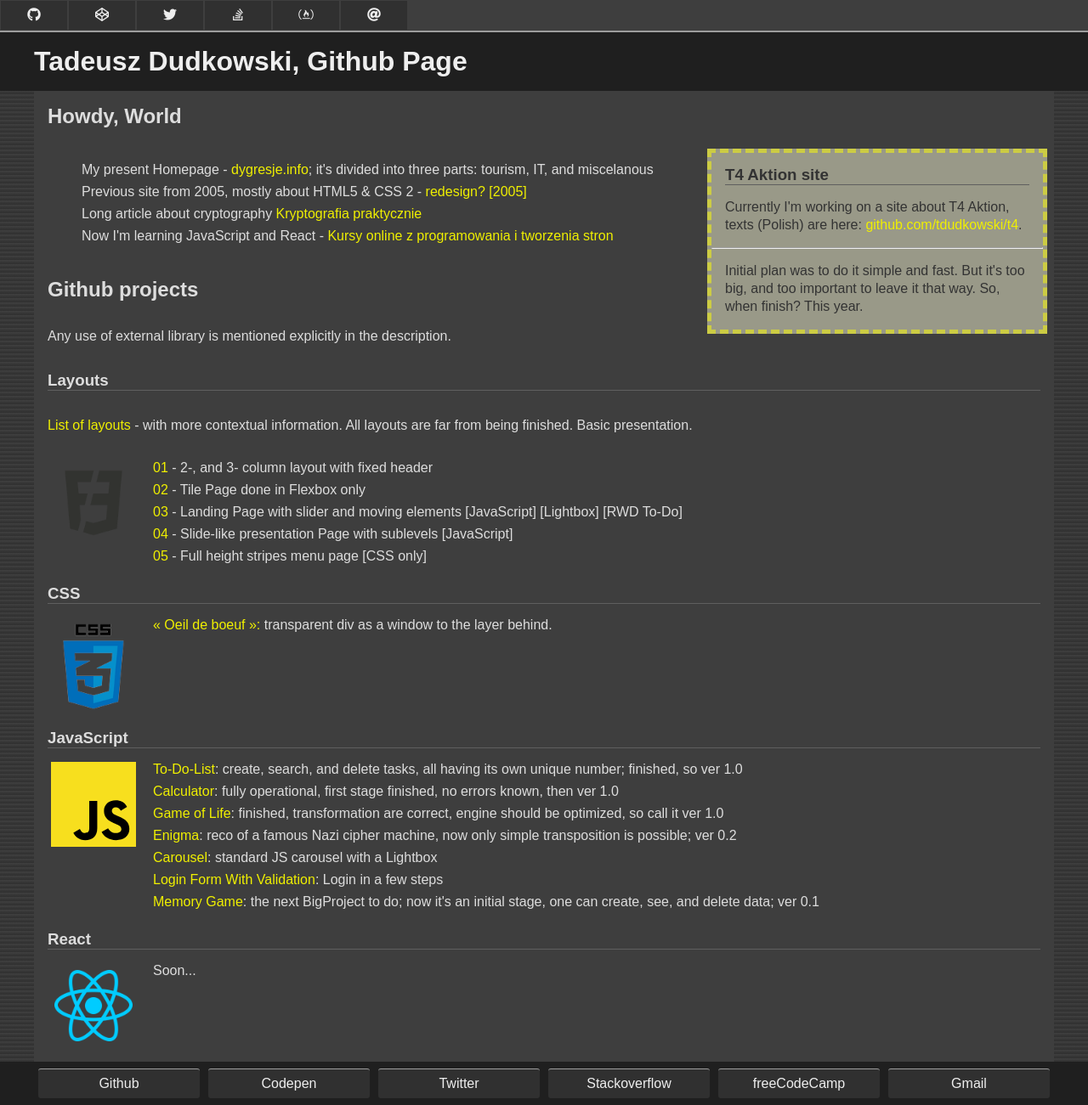
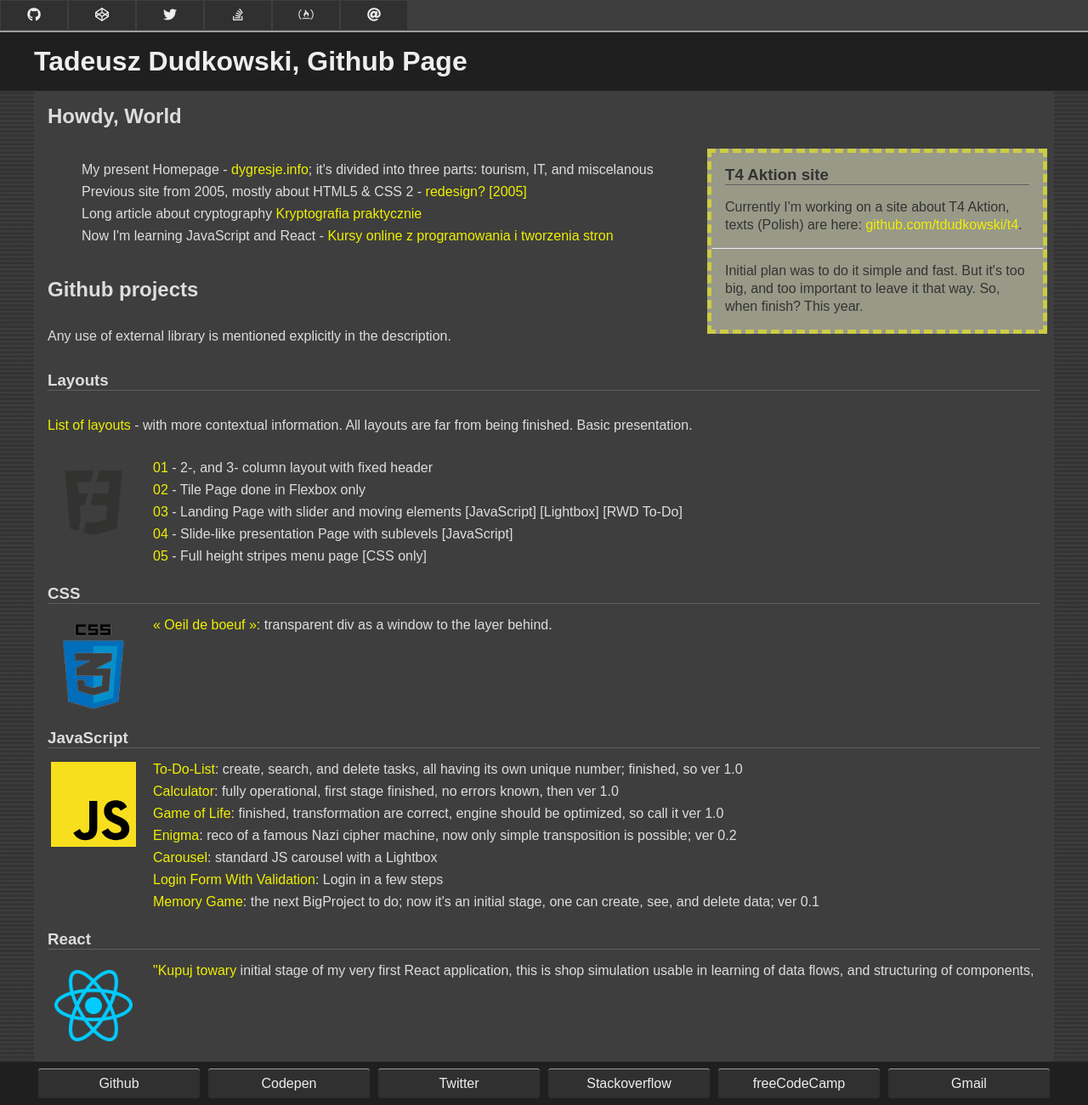
Before and after one commit to tdudkowski/tdudkowski.github.io, a Jekyll site: the page built from index.html, in a window 1280 px wide. Shown: the whole page at 85% size. Built offline with Jekyll 4.4.1, drawn with Linux system fonts in a browser that asks for light colours; nearby versions of some CDN libraries.

Commit message:
add a link to Kupuj towary

```diff
--- a/index.html
+++ b/index.html
@@ -2,6 +2,7 @@
 layout: default
 title: Tadeusz Dudkowski, Github Page
 ---
+
 <h1>
   <div>Tadeusz Dudkowski, Github Page</div>
 </h1>
@@ -9,28 +10,40 @@ title: Tadeusz Dudkowski, Github Page
   <h2>Howdy, World</h2>
 
   <ul class="hello_world">
-		<li>My present Homepage - <a href="http://dygresje.info/">dygresje.info</a>; it's divided into
-			three parts: tourism,
-			IT, and miscelanous</li>
-		<li>Previous site from 2005, mostly about HTML5 & CSS 2 - <a
-				href="http://tdudkows.ayz.pl/redesign/">redesign?
-				[2005]</a>
-		<li>Long article about cryptography <a
-				href="http://tdudkows.ayz.pl/redesign/crypto.html">Kryptografia
-				praktycznie</a></li>
-		<li>Now I'm learning JavaScript and React - <a href="https://websamuraj.pl">Kursy online z
-				programowania i tworzenia
-				stron</a></li>
+    <li>
+      My present Homepage - <a href="http://dygresje.info/">dygresje.info</a>;
+      it's divided into three parts: tourism, IT, and miscelanous
+    </li>
+    <li>
+      Previous site from 2005, mostly about HTML5 & CSS 2 -
+      <a href="http://tdudkows.ayz.pl/redesign/">redesign? [2005]</a>
+    </li>
+
+    <li>
+      Long article about cryptography
+      <a href="http://tdudkows.ayz.pl/redesign/crypto.html"
+        >Kryptografia praktycznie</a
+      >
+    </li>
+    <li>
+      Now I'm learning JavaScript and React -
+      <a href="https://websamuraj.pl"
+        >Kursy online z programowania i tworzenia stron</a
+      >
+    </li>
   </ul>
 
   <div class="doc100">
     <h3>T4 Aktion site</h3>
-		<p>Currently I'm working on a site about T4 Aktion, texts (Polish) are here: <a
-				href="https://github.com/tdudkowski/t4">github.com/tdudkowski/t4</a>.</p>
-		<hr>
-		<p>Initial plan was
-			to do it simple and fast. But it's too big, and too important to leave it that way. So, when
-			finish? This year.</p>
+    <p>
+      Currently I'm working on a site about T4 Aktion, texts (Polish) are here:
+      <a href="https://github.com/tdudkowski/t4">github.com/tdudkowski/t4</a>.
+    </p>
+    <hr />
+    <p>
+      Initial plan was to do it simple and fast. But it's too big, and too
+      important to leave it that way. So, when finish? This year.
+    </p>
   </div>
 
   <!-- <div class="doc100">
@@ -49,68 +62,113 @@ title: Tadeusz Dudkowski, Github Page
 
   <h3>Layouts</h3>
 
-	<p><a href="/Layouts/">List of layouts</a> - with more contextual information. All layouts are far
-		from being
-		finished. Basic presentation.</p>
+  <p>
+    <a href="/Layouts/">List of layouts</a> - with more contextual information.
+    All layouts are far from being finished. Basic presentation.
+  </p>
 
-	<img src="img/front-end-logo.png" class="ul_logo" alt="Front-End logo" width="100">
+  <img
+    src="img/front-end-logo.png"
+    class="ul_logo"
+    alt="Front-End logo"
+    width="100"
+  />
 
   <ul>
-		<li><a href="/Layouts/Layout01/">01</a> - 2-, and 3- column layout with fixed header</li>
-		<li><a href="/Layouts/Layout02/">02</a> - Tile Page done in Flexbox only</li>
-		<li><a href="/Layouts/Layout03/">03</a> - Landing Page with slider and moving elements
-			[JavaScript] [Lightbox] [RWD
-			To-Do]</li>
-		<li><a href="/Layouts/Layout04/">04</a> - Slide-like presentation Page with sublevels
-			[JavaScript]</li>
-		<li><a href="/Layouts/Layout05/">05</a> - Full height stripes menu page [CSS only]</li>
+    <li>
+      <a href="/Layouts/Layout01/">01</a> - 2-, and 3- column layout with fixed
+      header
+    </li>
+    <li>
+      <a href="/Layouts/Layout02/">02</a> - Tile Page done in Flexbox only
+    </li>
+    <li>
+      <a href="/Layouts/Layout03/">03</a> - Landing Page with slider and moving
+      elements [JavaScript] [Lightbox] [RWD To-Do]
+    </li>
+    <li>
+      <a href="/Layouts/Layout04/">04</a> - Slide-like presentation Page with
+      sublevels [JavaScript]
+    </li>
+    <li>
+      <a href="/Layouts/Layout05/">05</a> - Full height stripes menu page [CSS
+      only]
+    </li>
   </ul>
 
   <h3>CSS</h3>
 
-	<img src="img/css3-logo-small.png" class="ul_logo" alt="CSS logo" width="100">
+  <img
+    src="img/css3-logo-small.png"
+    class="ul_logo"
+    alt="CSS logo"
+    width="100"
+  />
 
   <ul>
-		<li><a href="https://tdudkowski.github.io/Oeil-De-Boeuf/">« Oeil de boeuf »:</a> transparent div
-			as a window to the
-			layer behind.</li>
+    <li>
+      <a href="https://tdudkowski.github.io/Oeil-De-Boeuf/"
+        >« Oeil de boeuf »:</a
+      >
+      transparent div as a window to the layer behind.
+    </li>
   </ul>
-
 
   <h3>JavaScript</h3>
 
-	<img src="img/javascript-logo.svg" class="ul_logo" alt="JS logo" width="100">
+  <img
+    src="img/javascript-logo.svg"
+    class="ul_logo"
+    alt="JS logo"
+    width="100"
+  />
 
   <ul>
-		<li><a href="https://tdudkowski.github.io/To-Do-List/">To-Do-List</a>: create, search, and
-			delete tasks, all having
-			its own unique number; finished, so ver 1.0</li>
-		<li><a href="https://tdudkowski.github.io/Calculator/">Calculator</a>: fully operational, first
-			stage finished, no
-			errors known, then ver 1.0</li>
-		<li><a href="https://tdudkowski.github.io/Game-Of-Life/">Game of Life</a>: finished,
-			transformation are correct,
-			engine should be optimized, so call it ver 1.0</li>
-		<li><a href="https://tdudkowski.github.io/Enigma/">Enigma</a>: reco of a famous Nazi cipher
-			machine, now only simple
-			transposition is possible; ver 0.2</li>
-		<li><a href="https://tdudkowski.github.io/Carousel/">Carousel</a>: standard JS carousel with a
-			Lightbox</li>
-		<li><a href="https://tdudkowski.github.io/Login-Form-With-Validation/">Login Form With
-				Validation</a>: Login in a
-			few steps</li>
-		<li><a href="https://tdudkowski.github.io/Memory-Game/">Memory Game</a>: the next BigProject to
-			do; now it's an
-			initial stage, one can create, see, and delete data; ver 0.1</li>
+    <li>
+      <a href="https://tdudkowski.github.io/To-Do-List/">To-Do-List</a>: create,
+      search, and delete tasks, all having its own unique number; finished, so
+      ver 1.0
+    </li>
+    <li>
+      <a href="https://tdudkowski.github.io/Calculator/">Calculator</a>: fully
+      operational, first stage finished, no errors known, then ver 1.0
+    </li>
+    <li>
+      <a href="https://tdudkowski.github.io/Game-Of-Life/">Game of Life</a>:
+      finished, transformation are correct, engine should be optimized, so call
+      it ver 1.0
+    </li>
+    <li>
+      <a href="https://tdudkowski.github.io/Enigma/">Enigma</a>: reco of a
+      famous Nazi cipher machine, now only simple transposition is possible; ver
+      0.2
+    </li>
+    <li>
+      <a href="https://tdudkowski.github.io/Carousel/">Carousel</a>: standard JS
+      carousel with a Lightbox
+    </li>
+    <li>
+      <a href="https://tdudkowski.github.io/Login-Form-With-Validation/"
+        >Login Form With Validation</a
+      >: Login in a few steps
+    </li>
+    <li>
+      <a href="https://tdudkowski.github.io/Memory-Game/">Memory Game</a>: the
+      next BigProject to do; now it's an initial stage, one can create, see, and
+      delete data; ver 0.1
+    </li>
   </ul>
 
   <h3>React</h3>
 
-	<img src="img/react-logo.png" class="ul_logo" alt="React logo" width="100">
+  <img src="img/react-logo.png" class="ul_logo" alt="React logo" width="100" />
 
   <ul>
-		<li>Soon...</li>
+    <li>
+      <a href="https://tdudkowski.github.io/Kupuj-towary/">"Kupuj towary</a>
+      initial stage of my very first React application, this is shop simulation
+      usable in learning of data flows, and structuring of components,
+    </li>
   </ul>
-
 </main>
 <script src="counter.js"></script>
```
Lines whose indentation alone changed are shown as unchanged.
